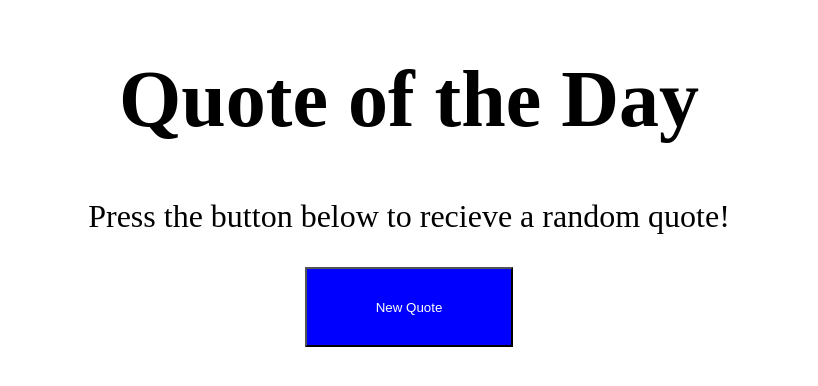
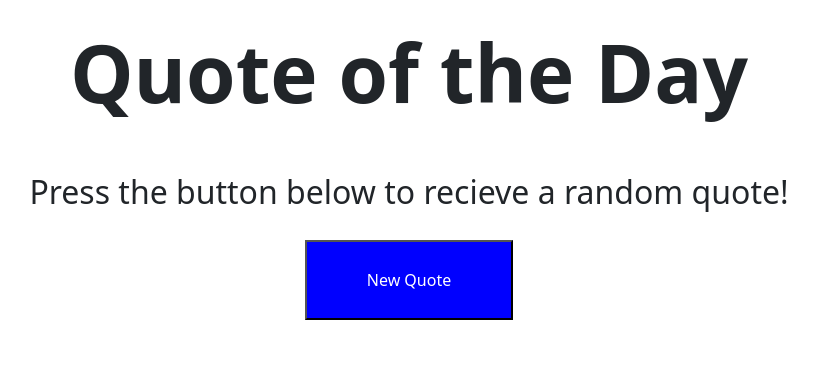
Before and after one commit to ahmedsaleh7787/assignment9, a plain HTML site: page index.html in a window 1280 px wide. Shown: the whole page, without its empty margins (231-1049 px from the left). Drawn offline with Linux system fonts and the light colour scheme.

Commit message:
add bootstrap

```diff
--- a/css/style.css
+++ b/css/style.css
@@ -19,15 +19,9 @@ button{
     height: 5rem;
     width: 13rem;
     background-color: blue;
-    color: white;
 }
 
 button:hover{
     background-color: green;
 
 }
-
-
-h2{
-    padding: 3rem;
-}
--- a/index.html
+++ b/index.html
@@ -5,31 +5,30 @@
 
     <meta charset="UTF-8" />
     <meta name="viewport" content="width=device-width, initial-scale=1.0" />
+    <meta name="description" content="Quote" />
+    <meta name="keyword" content="Quote" />
+    <meta name="author" content="Ahmed Saleh" />
 
+    <link rel="stylesheet" href="css/bootstrap.min.css" />
     <link rel="stylesheet" href="css/style.css" />
   </head>
 
   <body>
+    <div class="container text-center">
+      <div class="row">
+        <h1 class="center my-4">Quote of the Day</h1>
 
+        <p class="center my-4">Press the button below to recieve a random quote!</p>
 
+        <div class="center">
+          <button class="text-white" onclick="quotef()">New Quote</button>
+        </div>
 
-    <h1 class="center">Quote of the Day</h1>
+        <h2 class="center p-4" id="quote"></h2>
+      </div>
+    </div>
 
-    <p class="center">Press the button below to recieve a random quote!</p>
-<div class="center">
-    <button onclick="quotef()" >New Quote</button>
-
-</div>
-
-
-<h2 class="center" id="quote"></h2>
-
-
-
-
-
-
-
-<script src="js/index.js">  </script>
+    <script src="js/index.js"></script>
+    <script src="js/bootstrap.bundle.min.js"></script>
   </body>
 </html>
```
Also changed, not shown: css/bootstrap.min.css (added), js/bootstrap.bundle.min.js (added).
